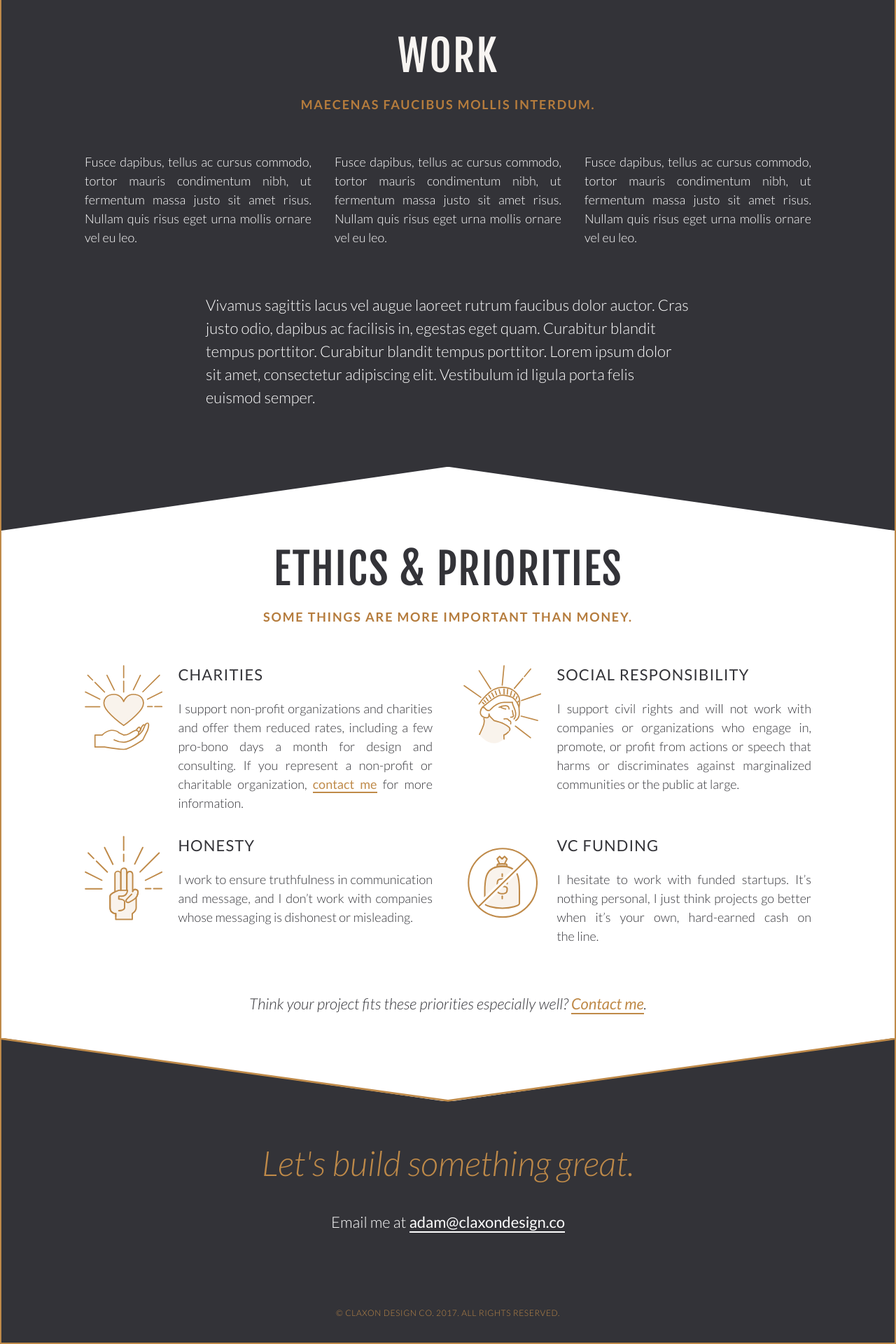
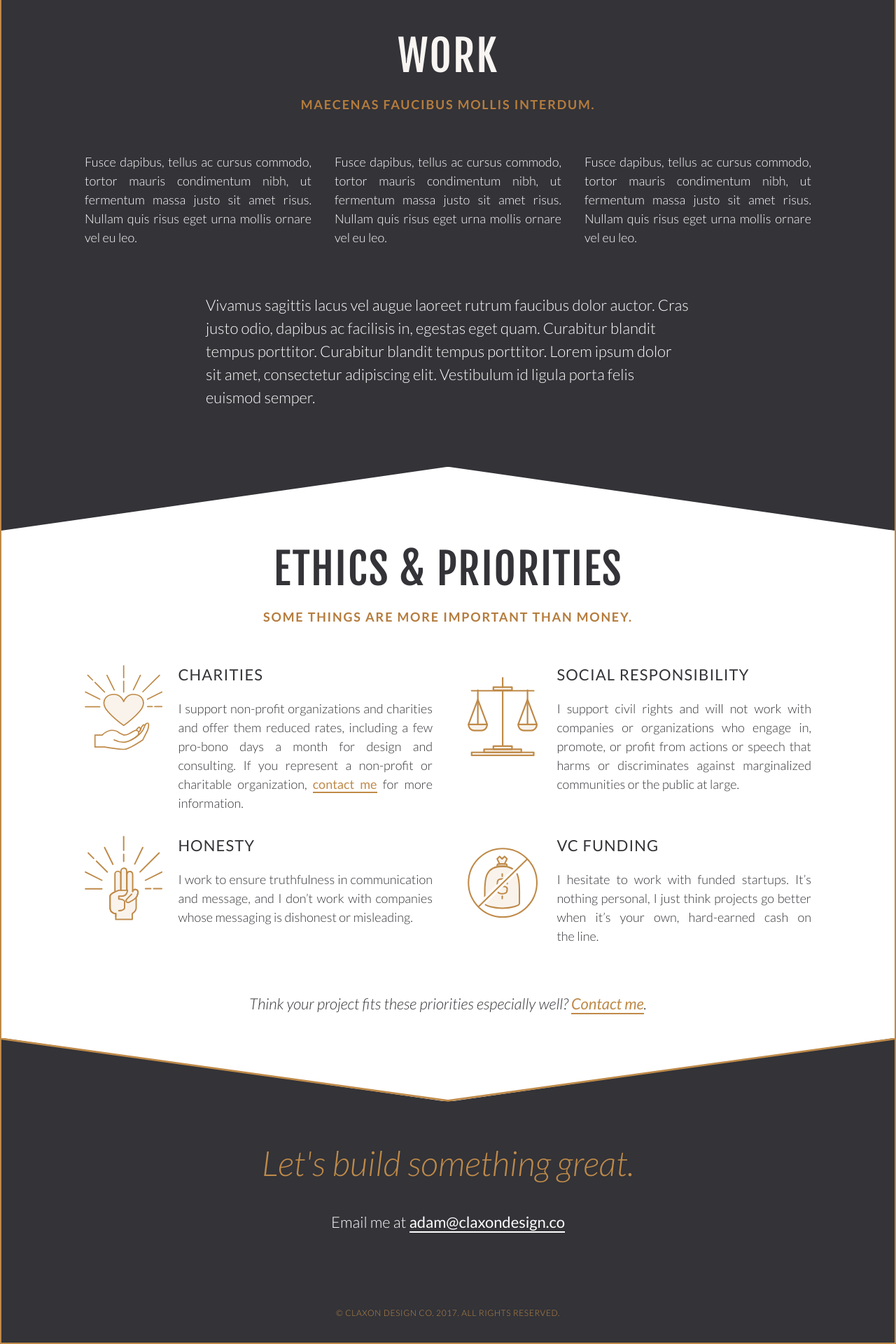
Before and after one commit to claxondesignco/claxondesignco.github.io, a Jekyll site: the page built from index.html, in a window 1280 px wide. Shown: the part 1025-2945 px from the top of the page at 70% size. Built offline with Jekyll 4.4.1, drawn with Linux system fonts in a browser that asks for light colours.

Commit message:
New Social Responsibility icon

```diff
--- a/_includes/ethics.html
+++ b/_includes/ethics.html
@@ -19,7 +19,7 @@
 
     <section class="columns__section" id="social-responsibility">
       <figure role="presentation">
-        <svg viewBox="0 0 326 328">
+        <svg viewBox="0 0 226 256">
           <use xlink:href="#social-responsibility"></use>
         </svg>
       </figure>
--- a/_sass/_ethics.sass
+++ b/_sass/_ethics.sass
@@ -40,7 +40,9 @@
     h3
       text-align: left
 
-#vc-funding
+#vc-funding,
+#social-responsibility
+
   svg
     max-width: 90%
     margin-left: 5%
```
Also changed, not shown: _includes/icons/icon_social-responsibility.svg.
